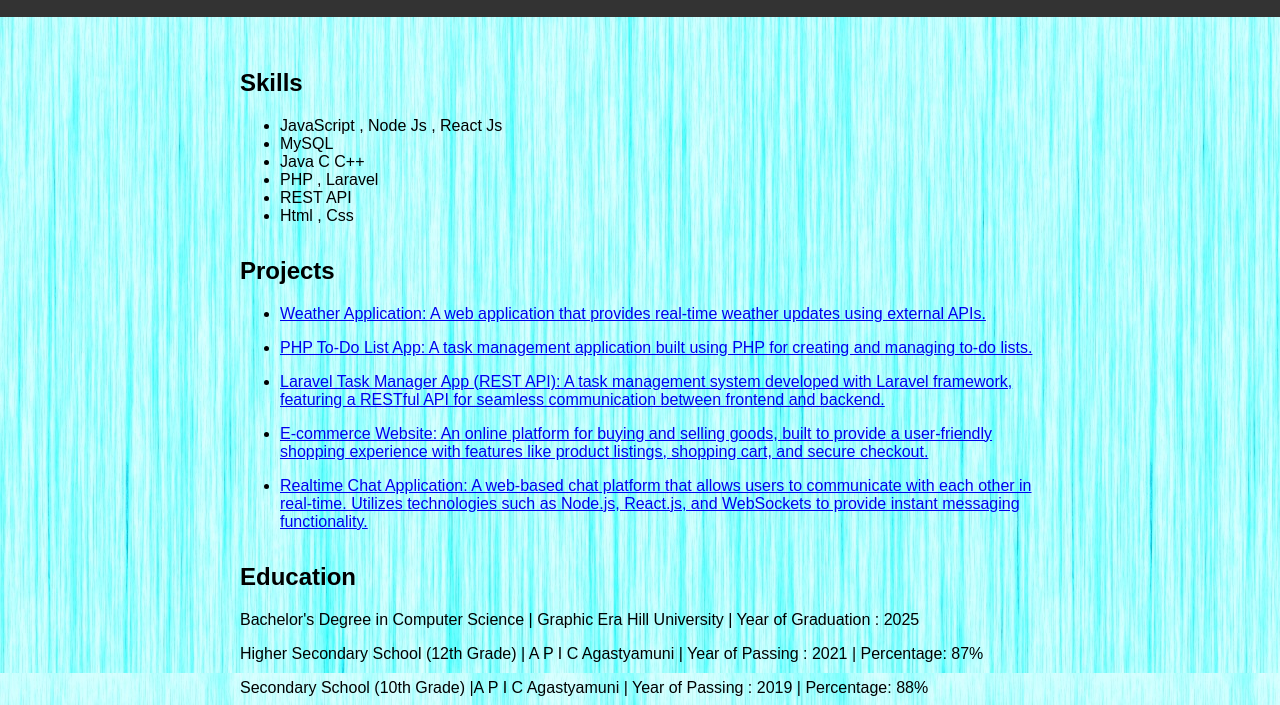
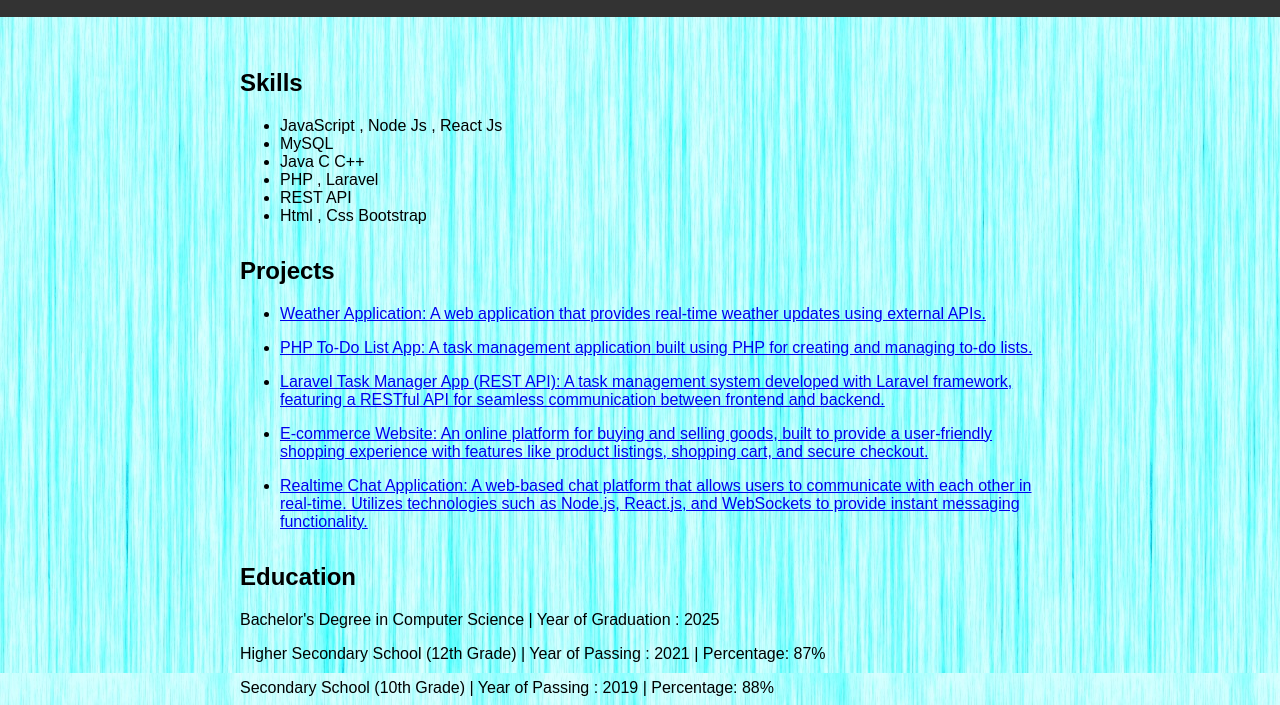
Before and after one commit to Siddharthjw/portfolio, a plain HTML site: page index.html in a window 1280 px wide. Shown: the part 95-800 px from the top of the page. Drawn offline with Linux system fonts and the light colour scheme.

Commit message:
Update index.html

```diff
--- a/index.html
+++ b/index.html
@@ -48,7 +48,7 @@
                 <li>Java C C++</li>
                 <li>PHP , Laravel </li>
                 <li>REST API</li>
-                <li>Html , Css</li>
+                <li>Html , Css Bootstrap</li>
             </ul>
         </section>
 
@@ -82,9 +82,9 @@
         </section>
         <section class="education">
     <h2>Education</h2>
-    <p>Bachelor's Degree in Computer Science | Graphic Era Hill University | Year of Graduation : 2025 </p>
-    <p>Higher Secondary School (12th Grade) | A P I C Agastyamuni | Year of Passing : 2021 | Percentage: 87% </p>
-    <p>Secondary School (10th Grade) |A P I C Agastyamuni  | Year of Passing  : 2019 | Percentage: 88%</p>
+    <p>Bachelor's Degree in Computer Science | Year of Graduation : 2025 </p>
+    <p>Higher Secondary School (12th Grade) | Year of Passing : 2021 | Percentage: 87% </p>
+    <p>Secondary School (10th Grade) | Year of Passing  : 2019 | Percentage: 88%</p>
 </section>
 <div id="about" class="content">
     <h2>About Me</h2>
@@ -99,7 +99,7 @@
         <section class="contact">
             <h2>Contact</h2>
             <p>Email: siddharthjagwan12@gmail.com</p>
-            <p>LinkedIn: <a href="https://www.linkedin.com/in/siddharth-jagwan" target="_blank">Siddharth Jagwan</a></p>
+            <p>LinkedIn: <a href="https://www.linkedin.com/in/siddhart-jgwan" target="_blank">Siddharth Jagwan</a></p>
         </section>
 
 
```
